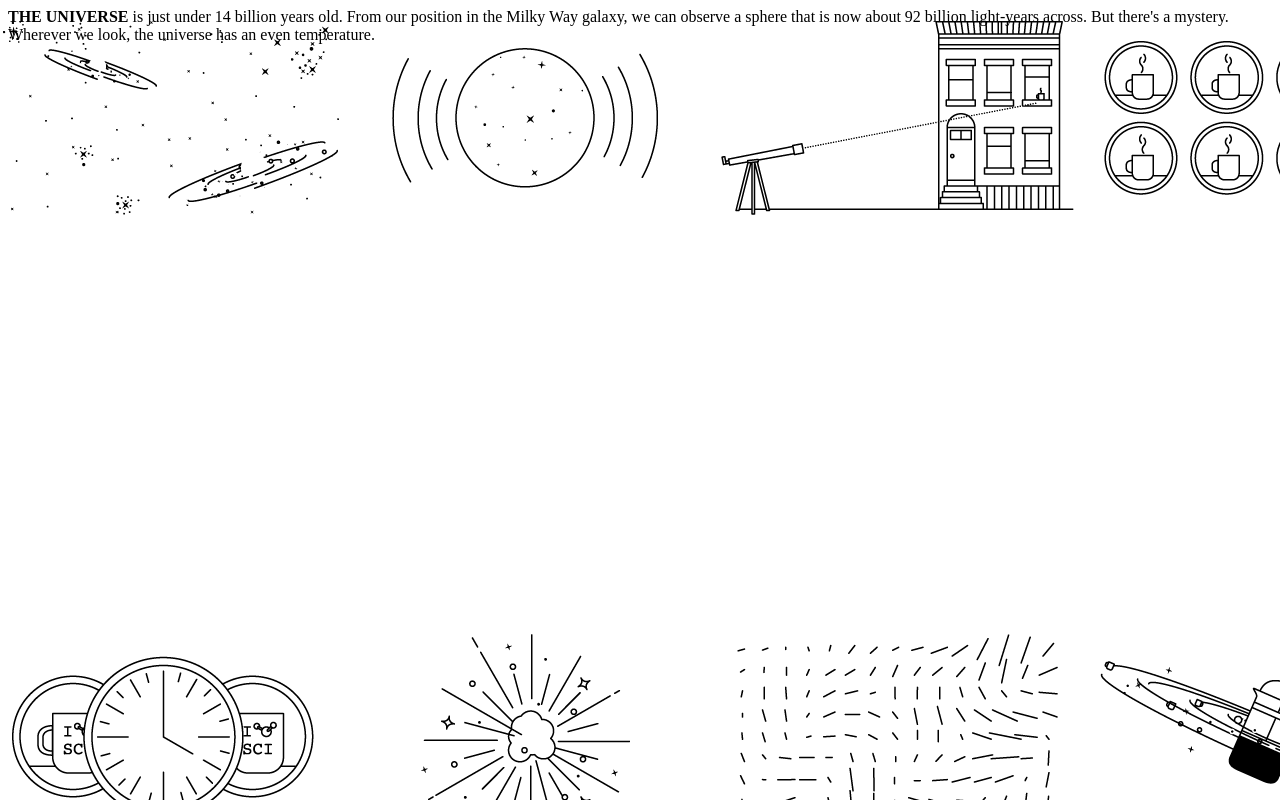
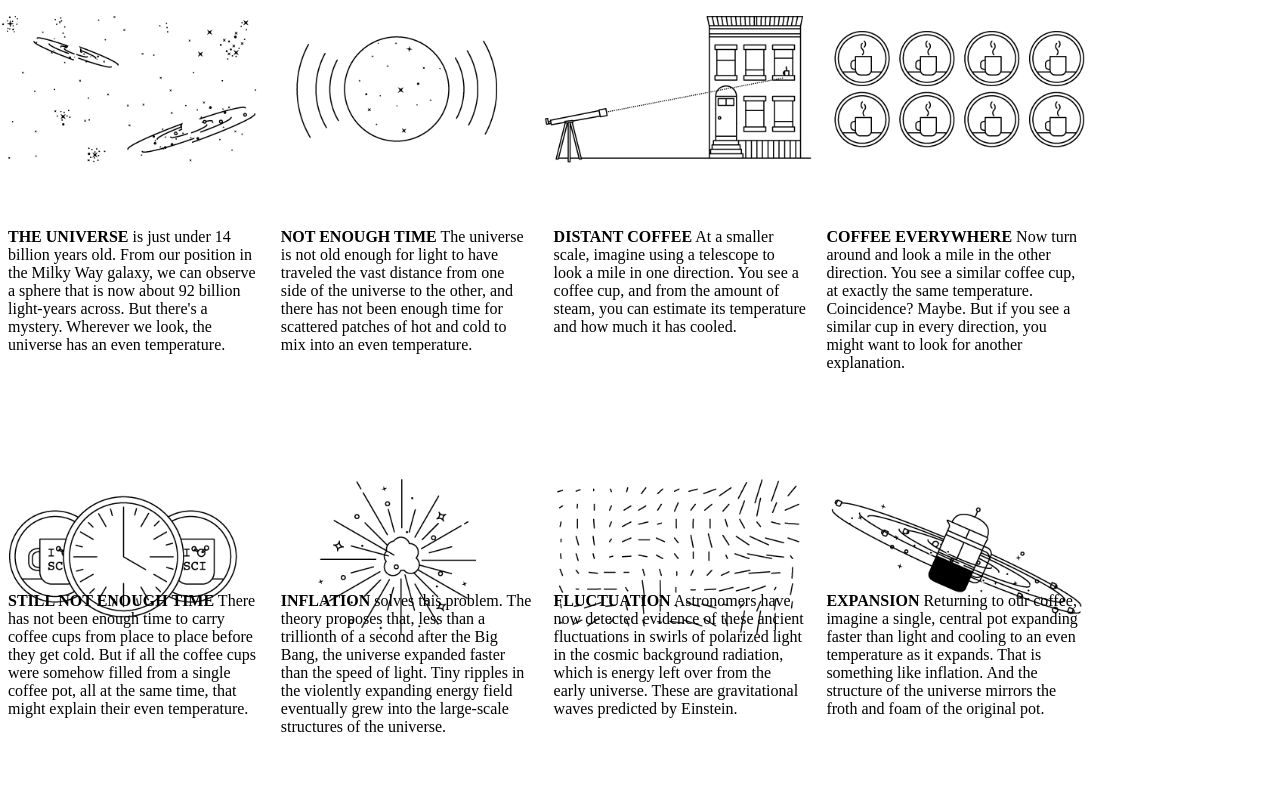
Before and after one commit to rvvergara/nyt-clone, a plain HTML site: page inflation.html in a window 1280 px wide. Drawn offline with Linux system fonts and the light colour scheme.

Commit message:
Add content to iframe file and fix bg image
1. Make each content section have width of 20% and float them left
2. Fix bg image url in inflation.css and give it properties
3. Add texts to individual .factors boxes

```diff
--- a/assets/css/inflation.css
+++ b/assets/css/inflation.css
@@ -1,3 +1,19 @@
 body {
-  background: url(/assets/images/inflation-720.png);
+  background: url(../images/inflation-720.png);
+  background-repeat: no-repeat;
+  background-size: 85%;
+  background-position: 0% 0%;
 }
+
+.factors {
+  padding-top: 220px;
+  width: 20%;
+  float: left;
+  margin-right: 20px;
+  /* background: url(../images/inflation-720.png);
+  background-repeat: no-repeat; */
+}
+
+#factors-2 {
+  /* background-position: 32% 0%; */
+}
--- a/inflation.html
+++ b/inflation.html
@@ -15,13 +15,38 @@
         Way galaxy, we can observe a sphere that is now about 92 billion light-years across.
         But there's a mystery. Wherever we look, the universe has an even temperature.
     </section>
-    <section class="factors" id="factors-2"></section>
-    <section class="factors" id="factors-3"></section>
-    <section class="factors" id="factors-4"></section>
-    <section class="factors" id="factors-5"></section>
-    <section class="factors" id="factors-6"></section>
-    <section class="factors" id="factors-7"></section>
-    <section class="factors" id="factors-8"></section>
+    <section class="factors" id="factors-2">
+        <b>NOT ENOUGH TIME</b> The universe is not old enough for light to have traveled the vast distance from one
+        side of the universe to the other, and there has not been enough time for scattered patches of hot and cold to
+        mix into an even temperature.
+    </section>
+    <section class="factors" id="factors-3">
+        <b>DISTANT COFFEE</b> At a smaller scale, imagine using a telescope to look a mile in one direction. You see a
+        coffee cup, and from the amount of steam, you can estimate its temperature and how much it has cooled.
+    </section>
+    <section class="factors" id="factors-4">
+        <b>COFFEE EVERYWHERE</b> Now turn around and look a mile in the other direction. You see a similar coffee cup,
+        at exactly the same temperature. Coincidence? Maybe. But if you see a similar cup in every direction, you might
+        want to look for another explanation.
+
+
+    </section>
+    <section class="factors" id="factors-5"><b>STILL NOT ENOUGH TIME</b> There has not been enough time to carry coffee
+        cups from place to place before they get cold. But if all the coffee cups were somehow filled from a single
+        coffee pot, all at the same time, that might explain their even temperature.
+
+    </section>
+    <section class="factors" id="factors-6"><b>INFLATION</b> solves this problem. The theory proposes that, less than a
+        trillionth of a second after the Big Bang, the universe expanded faster than the speed of light. Tiny ripples
+        in the violently expanding energy field eventually grew into the large-scale structures of the universe.</section>
+    <section class="factors" id="factors-7"><b>FLUCTUATION</b> Astronomers have now detected evidence of these ancient
+        fluctuations in swirls of polarized light in the cosmic background radiation, which is energy left over from
+        the early universe. These are gravitational waves predicted by Einstein.</section>
+    <section class="factors" id="factors-8"><b>EXPANSION</b> Returning to our coffee, imagine a single, central pot
+        expanding faster than light and cooling to an even temperature as it expands. That is something like inflation.
+        And the structure of the universe mirrors the froth and foam of the original pot.
+
+    </section>
 </body>
 
 </html>
```
